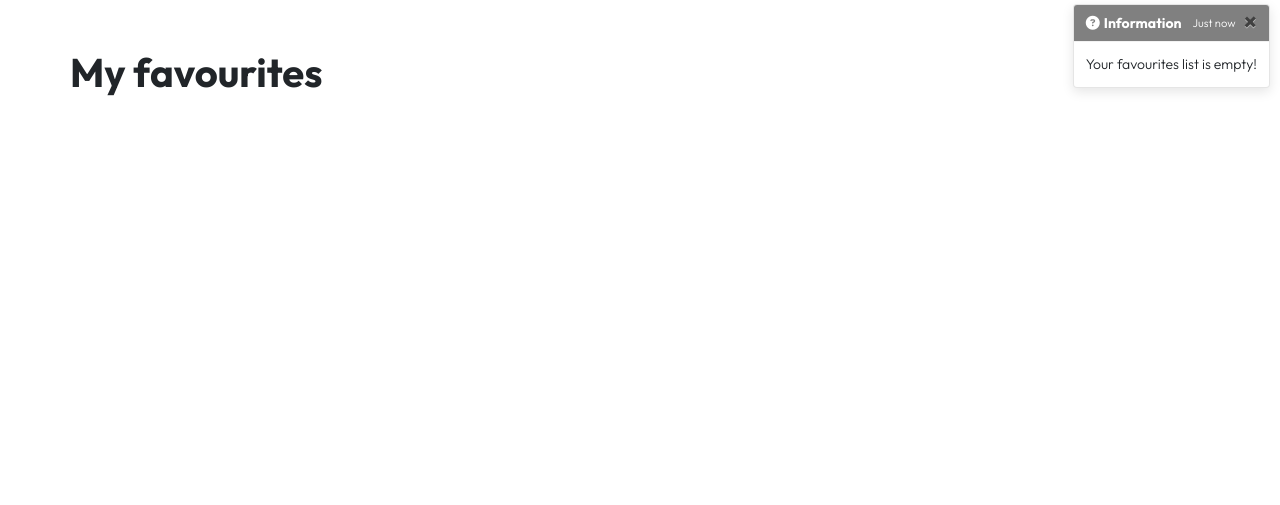
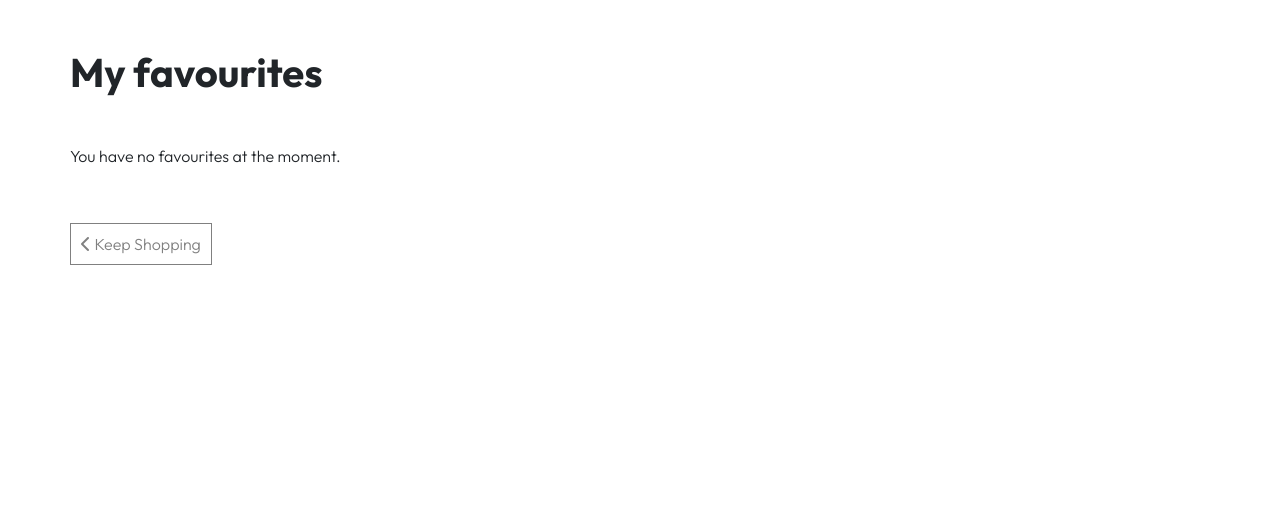
Before and after one commit to TaraRhoseyn/kicks_ecomm_store, a Django app: page /favourites/view_favourites/ in a window 1280 px wide. Shown: the part 80-585 px from the top of the page. Run offline with Django 4.2, Linux system fonts and the light colour scheme; the visitor is signed in with stand-in values (Sample User, id 1); data that the repository does not hold is empty; some libraries are stand-ins or nearby versions.

Commit message:
Add favourites to navbar and account for no items favourited

```diff
--- a/favourites/templates/favourites/favourites.html
+++ b/favourites/templates/favourites/favourites.html
@@ -22,6 +22,8 @@
             <h1 class="my-5">My favourites</h1>
         </div>
 
+        {% if favourites_items %}
+
         <div class="row">
             {% for fav in favourites_items %}
                 <div class="col-12 col-md-3" id="search-result">
@@ -45,6 +47,20 @@
                 </div>
             {% endfor %}
         </div>
+        {% else %}
+            <div class="row">
+                <p>You have no favourites at the moment.</p>
+            </div>
+            <div class="row">
+                <div class="mt-5 ml-0">
+                    <a href="{% url 'products' %}" class="btn--grey" id="btn--back">
+                        <i class="fas fa-chevron-left"></i>
+                        Keep Shopping</a>
+                </div>
+            </div>
+
+
+        {% endif %}
     </div>
 
 {% endblock %}
--- a/favourites/views.py
+++ b/favourites/views.py
@@ -30,9 +30,6 @@ def view_favourites(request):
     else:
         favourites_items = favourites.products.all()
         favourites_count = favourites.products.all().count()
-
-    if not favourites_items:
-        messages.info(request, 'Your favourites list is empty!')
 
     template = 'favourites/favourites.html'
     context = {
--- a/templates/includes/nav.html
+++ b/templates/includes/nav.html
@@ -63,9 +63,8 @@
                 {% if request.user.is_superuser %}
                     <a href="" class="dropdown-item">Product Management</a>
                 {% endif %}
-                <!-- TODO: Add link to favourites in here -->
-                <!-- <a href="">My Favourites</a> -->
                 <a href="{% url 'profile' %}" class="dropdown-item">My Profile</a>
+                <a href="{% url 'view_favourites' %}" class="dropdown-item">My Favourites</a>
                 <a href="{% url 'account_logout' %}" class="dropdown-item">Logout</a>
             {% else %}
                 <a href="{% url 'account_signup' %}" class="dropdown-item">Register</a>
@@ -73,8 +72,6 @@
             {% endif %}
             </div>
         </li>
-
-
         <!-- Search bar -->
         <form class="form-inline my-2 my-lg-0" method="GET" action="{% url 'products' %}">
             <input class="search-input form-control mr-sm-2" type="search" name="search" placeholder="Search" aria-label="Search for products">
```
